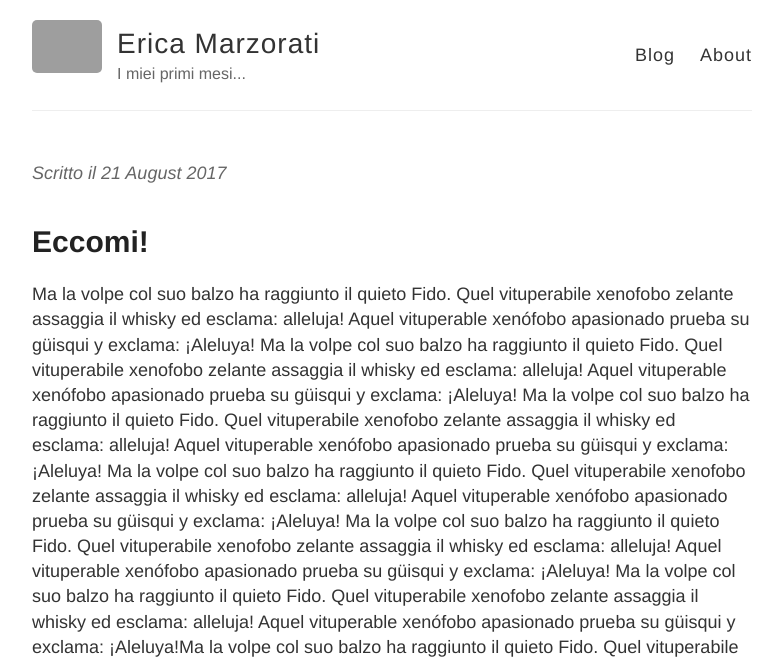
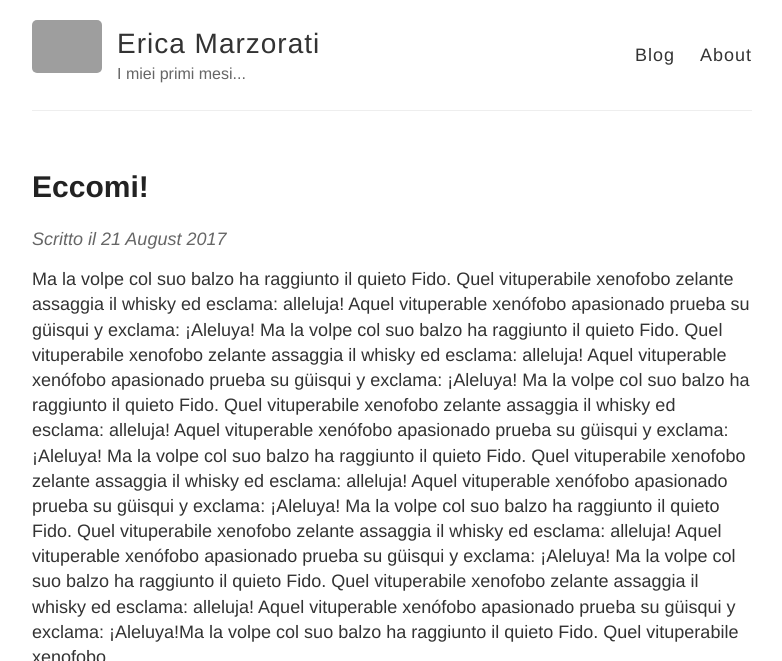
Before and after one commit to marste/Erica, a Jekyll site: the page built from _posts/2017-08-21-Eccomi.md, in a window 1280 px wide and 900 px high, cut to the strip 0-661 px from the top of the window. Shown: the whole strip, without its empty margins (248-1030 px from the left). Built offline with Jekyll 4.4.1, drawn with Linux system fonts in a browser that asks for light colours; grey boxes are pictures that could not be loaded.

Commit message:
Added new post

```diff
--- a/_layouts/post.html
+++ b/_layouts/post.html
@@ -1,16 +1,13 @@
 ---
 layout: default
 ---
-
 <article class="post">
+  <h1>{{ page.title }}</h1>
 <div class="date">
     Scritto il {{ page.date | date: "%e %B %Y" }}
   </div>
-  <h1>{{ page.title }}</h1>
-
   <div class="entry">
     {{ content }}
   </div>
-
   {% include disqus.html %}
 </article>
```
